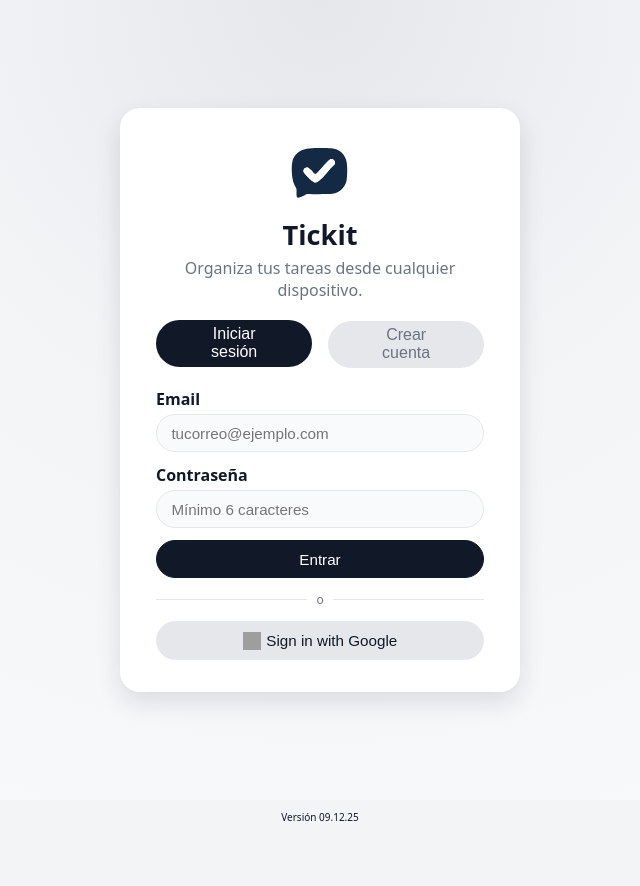
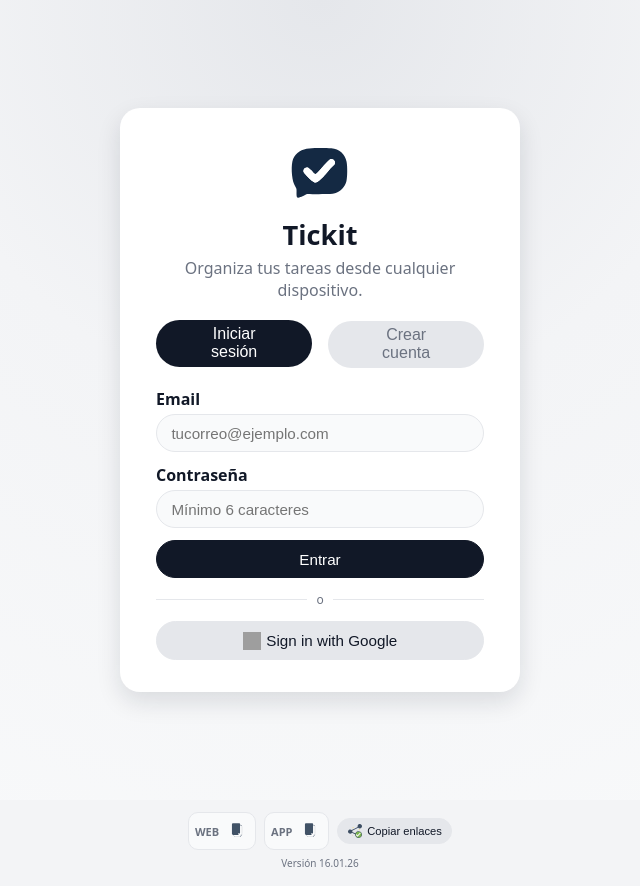
Before and after one commit to mirtor/TickIt, a Vue app: page /login in a window 1280 px wide. Shown: the whole page, without its empty margins (320-960 px from the left). Before the commit the page ends 834 px from the top, so only its background shows below. Built offline with nearby package versions, Linux system fonts and the light colour scheme; no server answers; grey boxes are pictures that could not be loaded.

Commit message:
Add auth loading screen and footer links

```diff
--- a/src/App.vue
+++ b/src/App.vue
@@ -6,13 +6,16 @@
     @confirm="applyUpdate"
   />
 
-  <div class="version"><p>Versión 09.12.25</p></div>
+  <AppFooterLinks />
+
 </template>
 
 <script setup lang="ts">
 import { ref } from "vue";
 import { registerSW } from "virtual:pwa-register";
 import UpdateAppModal from "@/components/UpdateAppModal.vue";
+import AppFooterLinks from "@/components/AppFooterLinks.vue";
+
 
 const showUpdateModal = ref(false);
 
--- /dev/null
+++ b/src/components/AppFooterLinks.vue
@@ -0,0 +1,147 @@
+<template>
+  <div class="app-footer-links">
+
+
+    <div class="links-row">
+      <div class="link-item">
+        <a class="link-url" href="https://tick-it-landing.vercel.app/" target="_blank" rel="noopener noreferrer">WEB</a>
+        <button class="icon-btn" title="Copiar" @click="copyText('https://tick-it-landing.vercel.app/')">
+          <img src="/copyIcon.svg" alt="Copiar" class="link-icon" />
+        </button>
+      </div>
+
+      <div class="link-item">
+        <a class="link-url" href="https://apptasks-49a0a.web.app/login" target="_blank" rel="noopener noreferrer">APP</a>
+        <button class="icon-btn" title="Copiar" @click="copyText('https://apptasks-49a0a.web.app/login')">
+          <img src="/copyIcon.svg" alt="Copiar" class="link-icon" />
+        </button>
+      </div>
+
+      <button class="btn btn-outline btn-small" @click="shareLinks" :title="canNativeShare ? 'Compartir' : 'Copiar enlaces'">
+        <img src="/shareIcon.svg" alt="Compartir" class="link-icon" />
+        <span>{{ canNativeShare ? "Compartir" : "Copiar enlaces" }}</span>
+      </button>
+    </div>
+
+    <div v-if="toast" class="links-toast">{{ toast }}</div>
+
+    <div class="version-row">
+      <span>Versión 16.01.26</span>
+    </div>
+  </div>
+</template>
+
+<script setup lang="ts">
+import { ref, computed } from "vue";
+
+const WEB_URL = "https://tick-it-landing.vercel.app/";
+const APP_URL = "https://apptasks-49a0a.web.app/login";
+
+const toast = ref<string | null>(null);
+
+const canNativeShare = computed(() => typeof navigator !== "undefined" && !!(navigator as any).share);
+
+function showToast(msg: string) {
+  toast.value = msg;
+  window.setTimeout(() => { toast.value = null; }, 2000);
+}
+
+async function copyText(text: string) {
+  try {
+    await navigator.clipboard.writeText(text);
+    showToast("Copiado");
+  } catch {
+    try {
+      const ta = document.createElement("textarea");
+      ta.value = text;
+      document.body.appendChild(ta);
+      ta.select();
+      document.execCommand("copy");
+      document.body.removeChild(ta);
+      showToast("Copiado");
+    } catch {
+      showToast("No se pudo copiar");
+    }
+  }
+}
+
+async function shareLinks() {
+  const text = `Tickit\nWeb: ${WEB_URL}\nApp: ${APP_URL}`;
+
+  if (canNativeShare.value) {
+    try {
+      await (navigator as any).share({ title: "Tickit", text, url: APP_URL });
+      return;
+    } catch {
+      // si cancelan, no hacemos nada
+      return;
+    }
+  }
+
+  await copyText(text);
+}
+</script>
+
+<style scoped>
+.app-footer-links {
+  display: flex;
+  flex-direction: column;
+  gap: 0.35rem;
+  padding: 0.5rem 0.75rem;
+  margin: 0.25rem 0.25rem 0.5rem;
+  text-align: center;
+}
+
+.version-row {
+  font-size: 10px;
+  color: var(--text-muted);
+}
+
+.links-row {
+  display: flex;
+  flex-wrap: wrap;
+  align-items: center;
+  justify-content: center;
+  gap: 0.5rem;
+}
+
+.link-item {
+  display: inline-flex;
+  align-items: center;
+  gap: 0.35rem;
+  border: 1px solid var(--border);
+  border-radius: 10px;
+  padding: 0.25rem 0.4rem;
+  background: #f9fafb;
+}
+
+.link-icon {
+  width: 14px;
+  height: 14px;
+  opacity: 0.8;
+}
+
+.link-url {
+  font-size: 11px;
+  color: var(--text-muted);
+  text-decoration: none;
+  font-weight: bold;
+  max-width: 220px;
+  overflow: hidden;
+  text-overflow: ellipsis;
+  white-space: nowrap;
+}
+
+.btn-small {
+  font-size: 0.7rem;
+  padding: 0.3rem 0.6rem;
+  display: inline-flex;
+  align-items: center;
+  gap: 0.35rem;
+}
+
+.links-toast {
+  font-size: 10px;
+  color: var(--text-muted);
+}
+</style>
--- a/src/composables/useAuth.ts
+++ b/src/composables/useAuth.ts
@@ -19,12 +19,21 @@ function initAuthListener() {
   if (initialized) return;
   initialized = true;
 
-  onAuthStateChanged(auth, async (firebaseUser) => {
+  onAuthStateChanged(auth, (firebaseUser) => {
   if (firebaseUser) {
     console.log("UID LOGUEADO:", firebaseUser.uid);
 
-      // Guardar / actualizar usuario en Firestore
-      await setDoc(
+    // 1) Actualiza UI primero (sin esperar a Firestore)
+    user.value = {
+      uid: firebaseUser.uid,
+      email: firebaseUser.email,
+      displayName: firebaseUser.displayName,
+    };
+
+    loading.value = false;
+
+    // 2) Persistencia en Firestore "fire and forget"
+    setDoc(
       doc(db, "users", firebaseUser.uid),
       {
         email: firebaseUser.email,
@@ -32,19 +41,12 @@ function initAuthListener() {
         lastLogin: serverTimestamp(),
       },
       { merge: true }
-      );
-
-      user.value = {
-        uid: firebaseUser.uid,
-        email: firebaseUser.email,
-        displayName: firebaseUser.displayName,
-      };
+    ).catch((e) => console.warn("No se pudo actualizar users/{uid}:", e));
   } else {
     console.log("NO HAY USUARIO LOGUEADO");
     user.value = null;
+    loading.value = false;
   }
-
-    loading.value = false;
 });
 }
 
--- a/src/views/LoginView.vue
+++ b/src/views/LoginView.vue
@@ -1,4 +1,15 @@
 <template>
+  <div v-if="loading" class="auth-page">
+    <div class="auth-card auth-card--loading">
+      <img src="/4-dots-rotate.svg" alt="Cargando" class="loading-spinner" />
+      <div class="loading-text">Cargando sesión…</div>
+
+      <button v-if="showRetry" type="button" class="btn btn-outline btn-full" @click="onRetry">
+        Reintentar
+      </button>
+    </div>
+  </div>
+
   <div class="auth-page">
     <div class="auth-card">
       <img src="/TickitIcon.svg" alt="" class="icon-tickit">
@@ -81,42 +92,40 @@
       </p>
     </div>
   </div>
+
 </template>
 
 <script setup lang="ts">
-import { ref, watch } from "vue";
+import { ref, watch, onMounted, onUnmounted } from "vue";
 import { useRouter } from "vue-router";
 import { useAuth } from "@/composables/useAuth";
 
 const router = useRouter();
-const { user, login, register, loginWithGoogle } = useAuth();
+const { user, loading, login, register, loginWithGoogle, logout } = useAuth();
 
 const mode = ref<"login" | "register">("login");
 const email = ref("");
 const password = ref("");
 const submitting = ref(false);
 const error = ref<string | null>(null);
+const showRetry = ref(false);
+let retryTimer: number | null = null;
 
-watch(
-  () => user.value,
-  (u) => {
-    if (u) {
-      router.push({ name: "tasks" });
-    }
-  },
-  { immediate: true }
-);
+watch(() => user.value, (u) => { if (u) router.push({ name: "tasks" }); }, { immediate: true });
+
+watch(() => loading.value, (v) => {
+  if (!v) {
+    showRetry.value = false;
+    if (retryTimer) window.clearTimeout(retryTimer);
+  }
+});
 
 async function onSubmit() {
   error.value = null;
   submitting.value = true;
-
   try {
-    if (mode.value === "login") {
-      await login(email.value, password.value);
-    } else {
-      await register(email.value, password.value);
-    }
+    if (mode.value === "login") await login(email.value, password.value);
+    else await register(email.value, password.value);
   } catch (e: any) {
     error.value = e.message ?? "Error de autenticación";
   } finally {
@@ -127,7 +136,6 @@ async function onSubmit() {
 async function onGoogle() {
   error.value = null;
   submitting.value = true;
-
   try {
     await loginWithGoogle();
   } catch (e: any) {
@@ -136,4 +144,40 @@ async function onGoogle() {
     submitting.value = false;
   }
 }
+
+async function onRetry() {
+  try { await logout(); } catch {}
+  window.location.reload();
+}
+
+onMounted(() => {
+  retryTimer = window.setTimeout(() => {
+    if (loading.value) showRetry.value = true;
+  }, 8000);
+});
+
+onUnmounted(() => {
+  if (retryTimer) window.clearTimeout(retryTimer);
+});
+
 </script>
+
+<style scoped>
+  .auth-card--loading {
+  display: flex;
+  flex-direction: column;
+  align-items: center;
+  gap: 0.75rem;
+}
+
+.loading-spinner {
+  width: 56px;
+  height: 56px;
+}
+
+.loading-text {
+  font-size: 0.85rem;
+  color: var(--text-muted);
+}
+
+</style>
```
Also changed, not shown: public/4-dots-rotate.svg (added), public/copyIcon.svg (added). Lines whose indentation alone changed are shown as unchanged.
